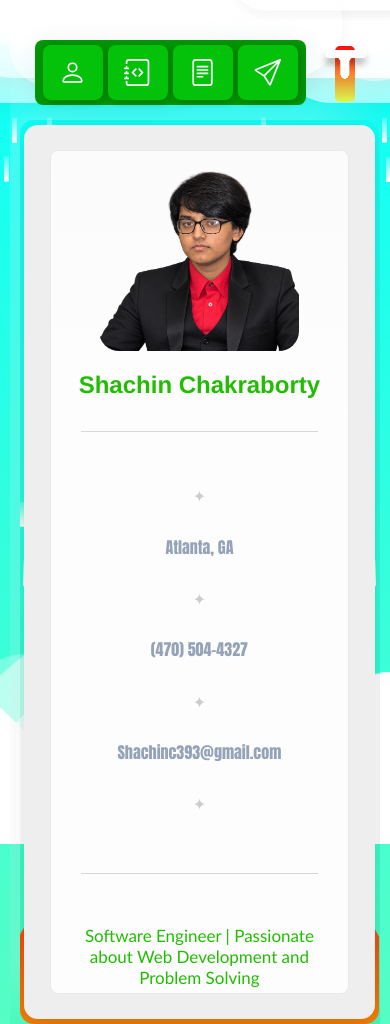
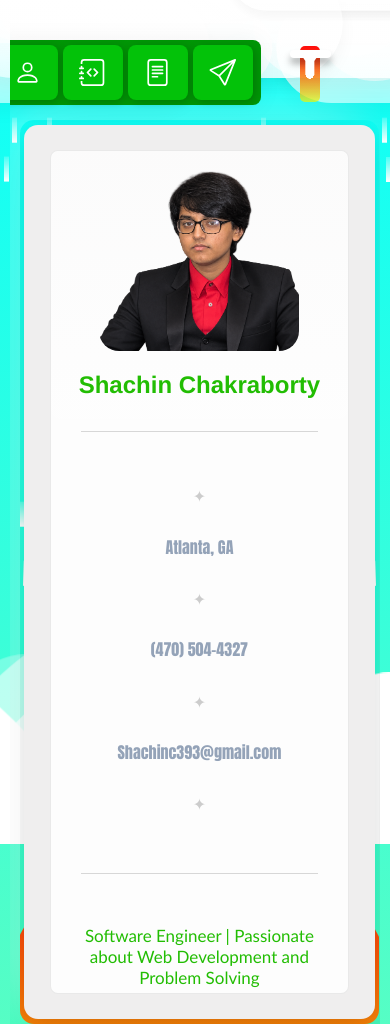
Before and after one commit to XShachin/CVWebsite, a website: page index.html in a window 390 px wide. Shown: the top 1024 px of the page. Drawn offline with Linux system fonts and the light colour scheme.

Commit message:
fix mobile vs mac

```diff
--- a/css/style.css
+++ b/css/style.css
@@ -749,6 +749,46 @@ section a:hover {
 /* ==========================================================================
    🎯 COMPLETE RECTIFIED MOBILE VIEWPORT ARCHITECTURE (680px and below)
    ========================================================================== */
+@media (max-width: 390px) {
+  .switch {
+    position: fixed !important;
+
+    top: 0.2%;
+    left: 90%;
+
+    z-index: 2000 !important;
+  }
+
+  .sidenav {
+    position: -20px !important;
+    transform: translateY(-50%);
+
+    /* Remove desktop/mobile side positioning */
+    left: -25px !important;
+    right: auto !important;
+    top: auto !important;
+
+    /* Remove the old vertical/horizontal transforms */
+    transform: none !important;
+
+    /* Horizontal navigation bar */
+    width: auto !important;
+    max-width: 100% !important;
+    height: 65px !important;
+
+    margin: 0 auto 15px auto !important;
+    padding: 8px !important;
+
+    display: flex !important;
+    justify-content: center !important;
+    align-items: center !important;
+
+    z-index: 1000 !important;
+
+    box-sizing: border-box;
+  }
+
+}
 @media (max-width: 680px) {
 
   /* ==========================================
@@ -863,7 +903,7 @@ section a:hover {
     transform: translateY(-50%);
 
     /* Remove desktop/mobile side positioning */
-    left: -25px !important;
+    left: -70px !important;
     right: auto !important;
     top: auto !important;
 
@@ -1077,7 +1117,7 @@ section a:hover {
     position: fixed !important;
 
     top: 0.2%;
-    left: 90%;
+    left: 80%;
 
     z-index: 2000 !important;
   }
```
